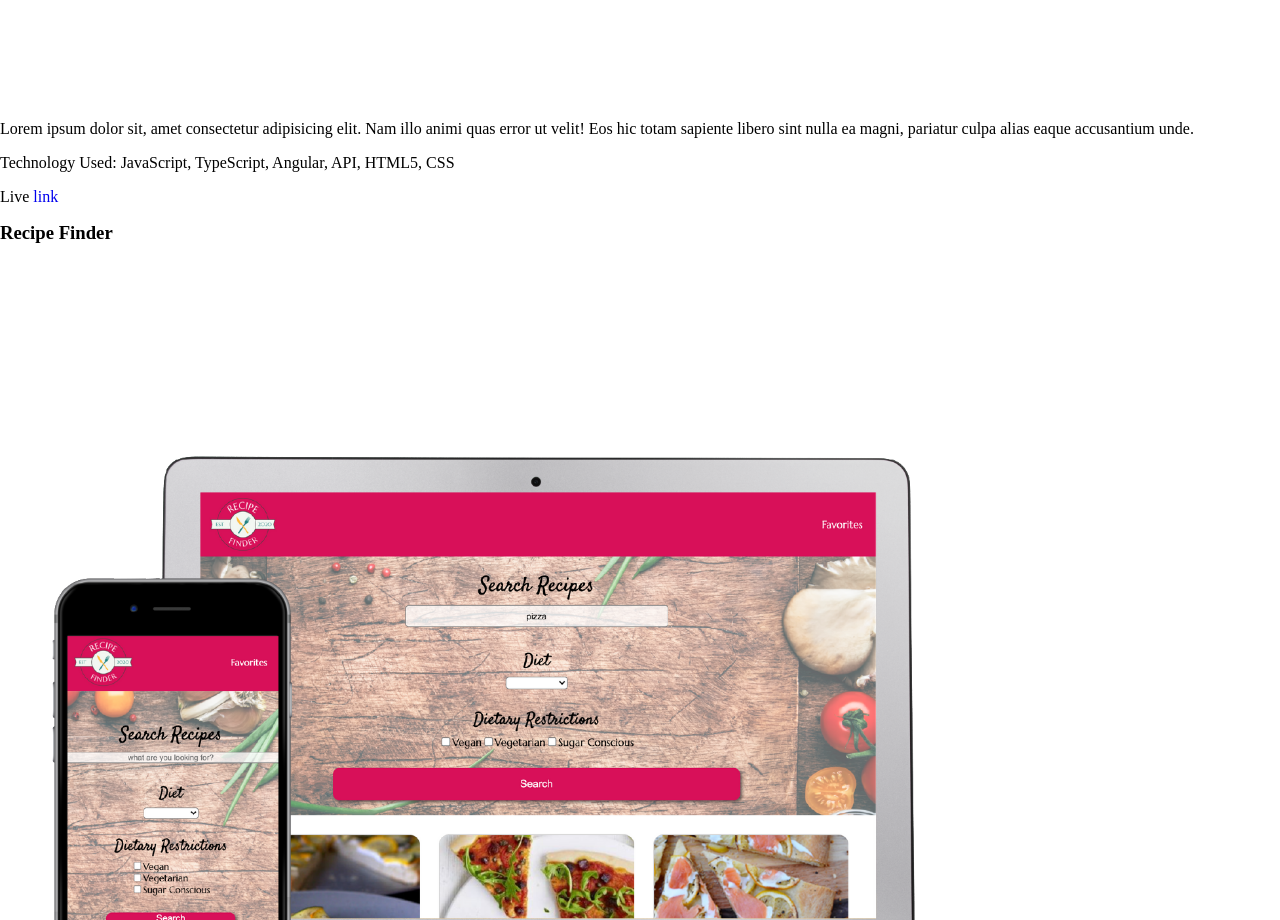
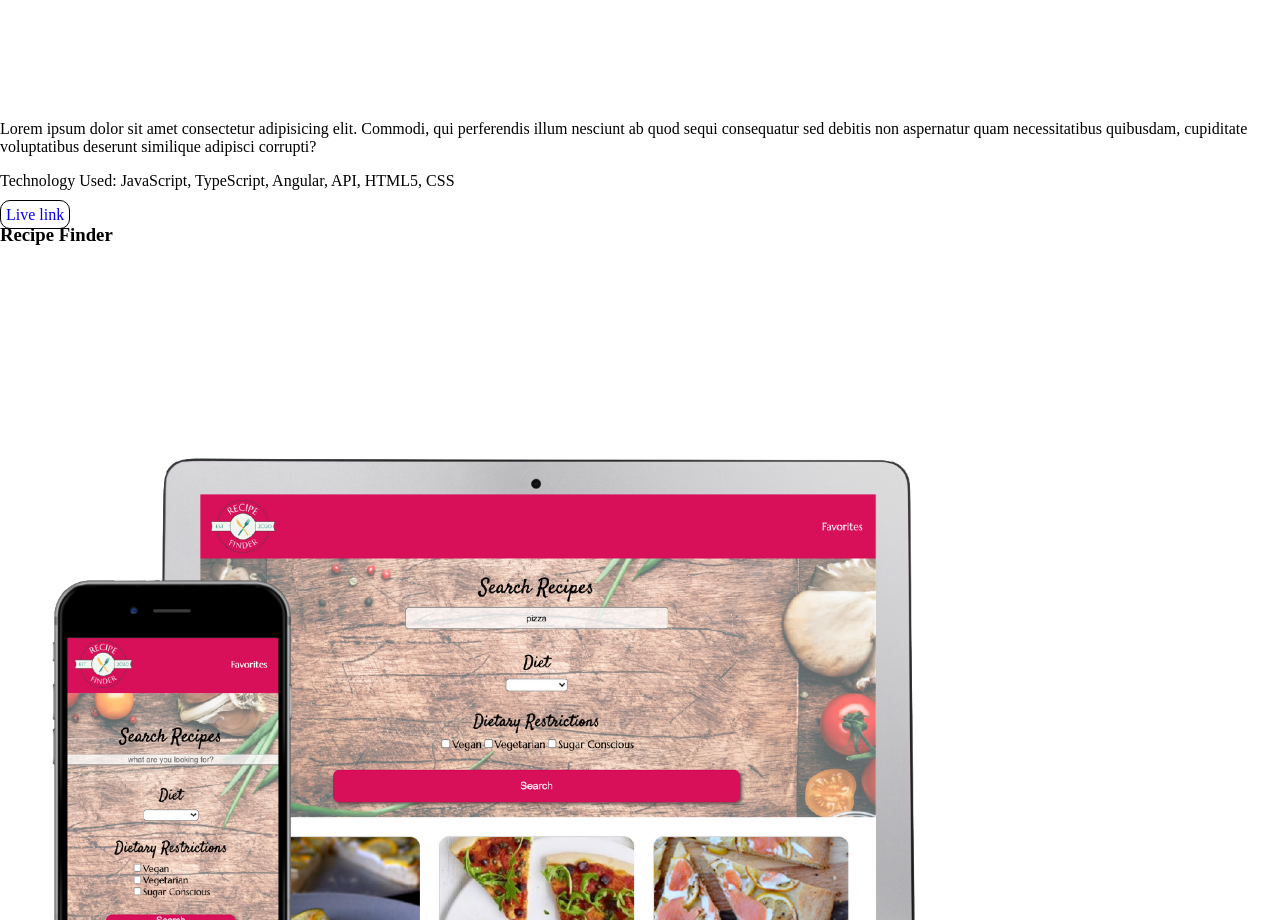
Before and after one commit to NicoleDreon/portfolio, an Angular app: page / in a window 1280 px wide. Shown: the part 2760-3680 px from the top of the page. Built offline with nearby package versions, Linux system fonts and the light colour scheme.

Commit message:
add style to young chef live link

```diff
--- a/src/app/projects/projects.component.css
+++ b/src/app/projects/projects.component.css
@@ -5,4 +5,8 @@
 }
 .young-chef-link {
   text-decoration: none;
+  border: black 1px solid;
+  border-radius: 10px;
+  padding: 5px;
+  float: center;
 }
--- a/src/app/projects/projects.component.html
+++ b/src/app/projects/projects.component.html
@@ -8,15 +8,14 @@
   />
   <div>
     <p>
-      Lorem ipsum dolor sit, amet consectetur adipisicing elit. Nam illo animi
-      quas error ut velit! Eos hic totam sapiente libero sint nulla ea magni,
-      pariatur culpa alias eaque accusantium unde.
+      Lorem ipsum dolor sit amet consectetur adipisicing elit. Commodi, qui
+      perferendis illum nesciunt ab quod sequi consequatur sed debitis non
+      aspernatur quam necessitatibus quibusdam, cupiditate voluptatibus deserunt
+      similique adipisci corrupti?
     </p>
     <p>Technology Used: JavaScript, TypeScript, Angular, API, HTML5, CSS</p>
-    <p>
-      Live
-      <a class="young-chef-link" href="https://youngchef.surge.sh/"> link</a>
-    </p>
+
+    <a class="young-chef-link" href="https://youngchef.surge.sh/">Live link</a>
   </div>
 </div>
 <h3>Recipe Finder</h3>
```
